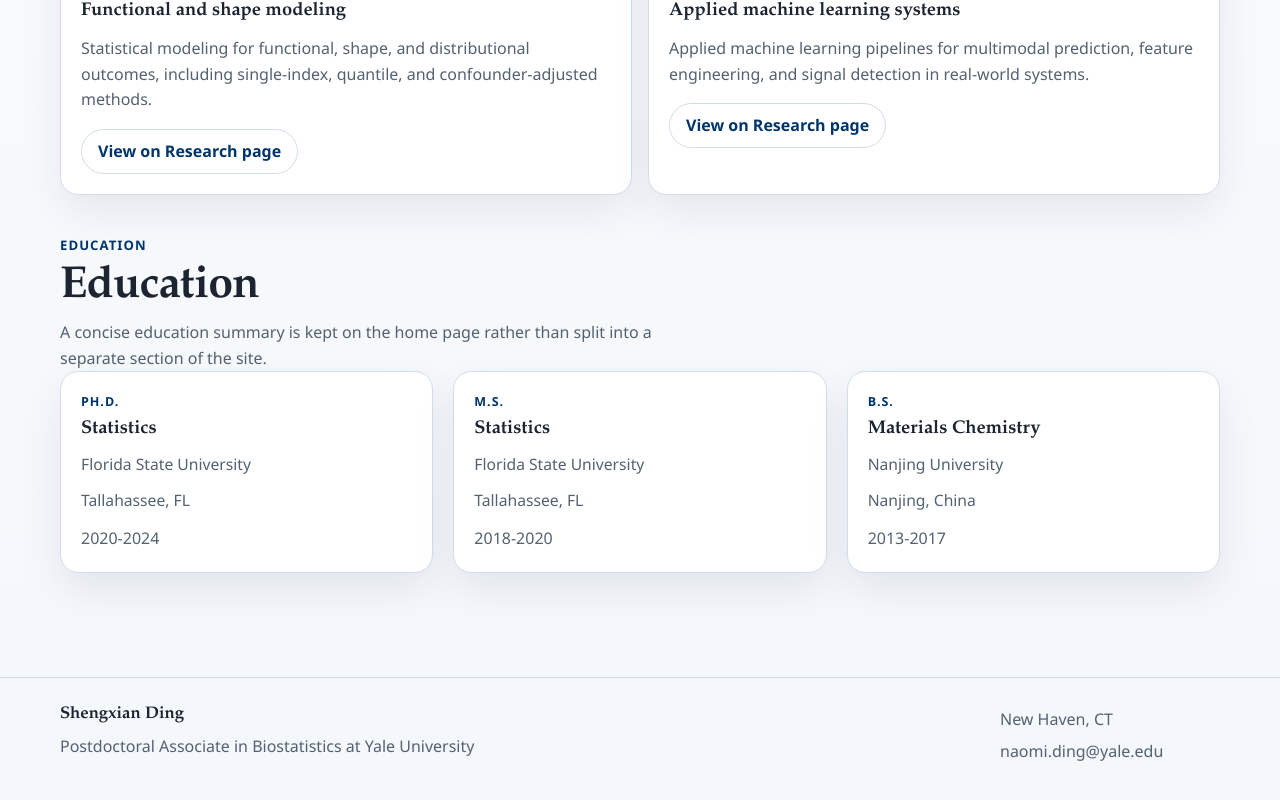
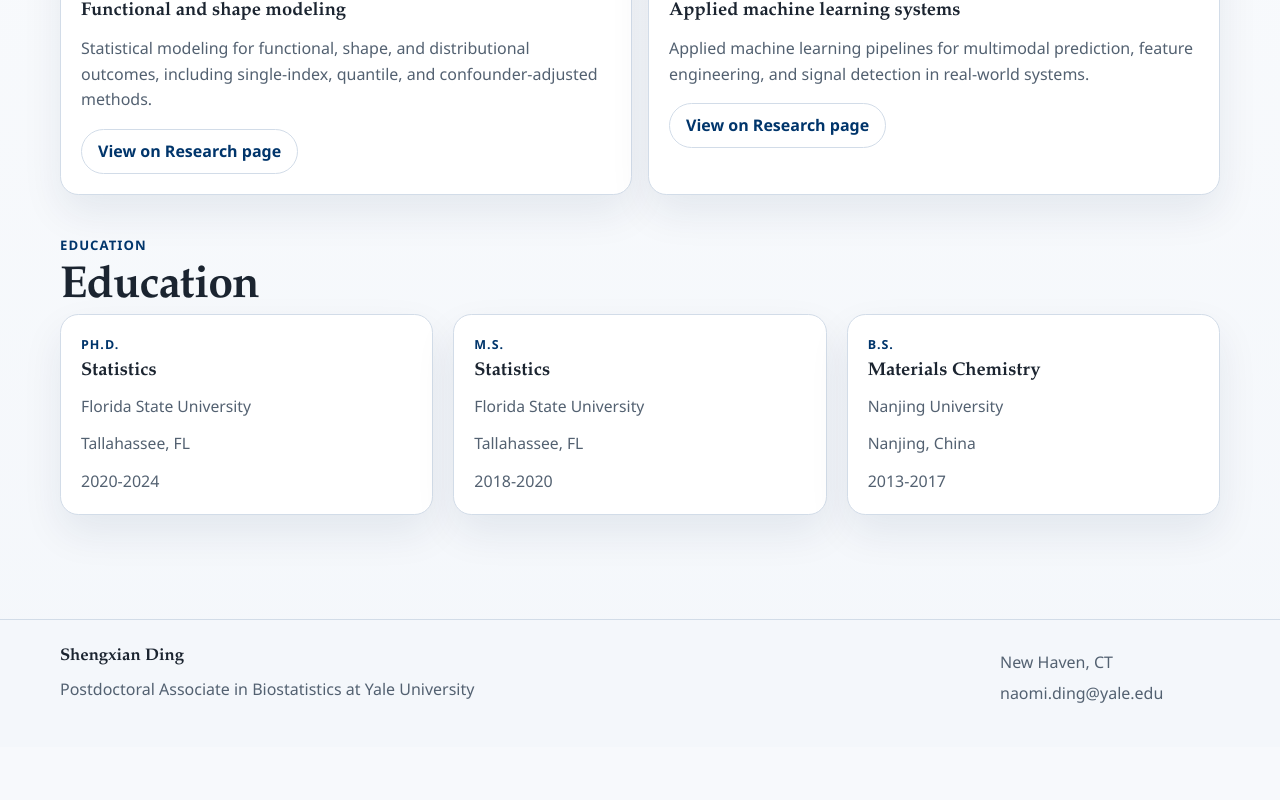
Before and after one commit to Naomi-Ding/Naomi-Ding.github.io, a React (Vite) app: page /#/ in a window 1280 px wide. Shown: the part 1742-2542 px from the top of the page. After the commit the page ends 2489 px from the top, so only its background shows below. Built offline with nearby package versions, Linux system fonts and the light colour scheme; no server answers.

Commit message:
modified:   src/pages/Home.tsx

```diff
--- a/src/pages/Home.tsx
+++ b/src/pages/Home.tsx
@@ -177,11 +177,7 @@ export function Home() {
       </section>
 
       <section>
-        <SectionHeader
-          eyebrow="Education"
-          title="Education"
-          intro="A concise education summary is kept on the home page rather than split into a separate section of the site."
-        />
+        <SectionHeader eyebrow="Education" title="Education" />
 
         {profile.education.length > 0 ? (
           <div className="grid grid-3">
```
